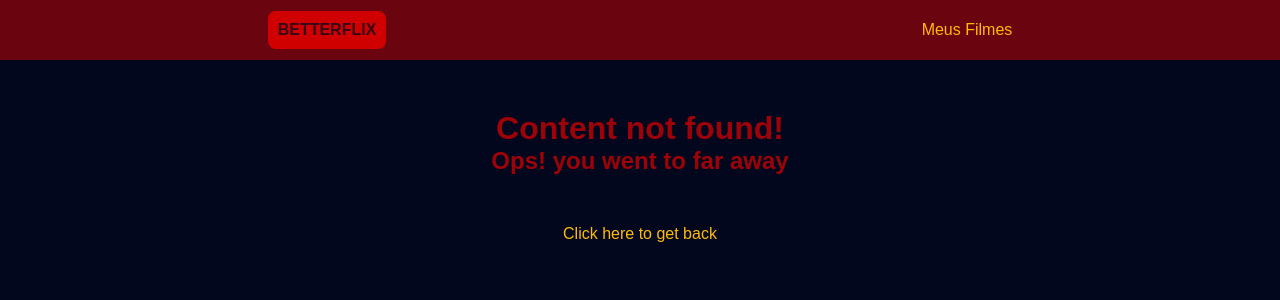
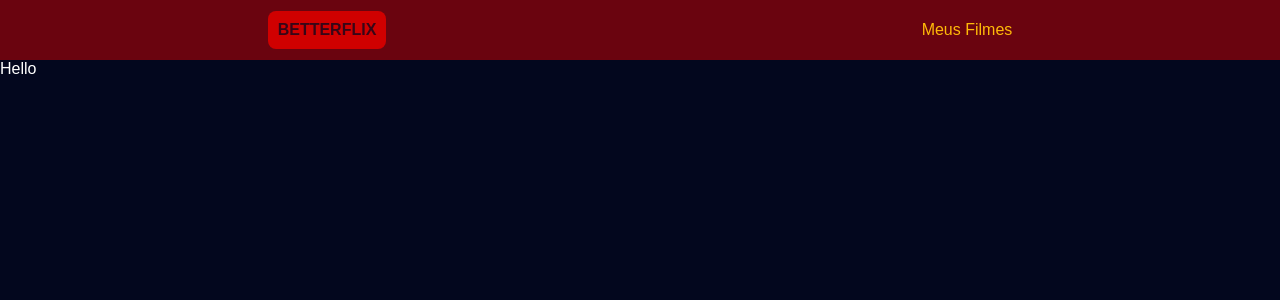
Before and after one commit to Siqm/BetterFlix, a React (Create React App) app in the folder frontend/: page /favorites in a window 1280 px wide. Before the commit this address had no page. Shown: the top 300 px of the page. Built offline with nearby package versions, Linux system fonts and the light colour scheme.

Commit message:
[Backup] Limpando repositorios locais

```diff
--- a/frontend/src/components/Header/index.js
+++ b/frontend/src/components/Header/index.js
@@ -8,7 +8,7 @@ export default function Header() {
                 BetterFlix
             </Link>
 
-            <Link className={styles.favoritos} to='/favoritos'>
+            <Link className={styles.favoritos} to='/favorites'>
                 Meus Filmes
             </Link>
         </header>
--- /dev/null
+++ b/frontend/src/pages/Favorites/index.jsx
@@ -0,0 +1,10 @@
+import styles from './styles.module.scss'
+
+export default function Favorites() {
+    return(
+        <div>
+            Hello
+        </div>
+
+    )
+}
--- /dev/null
+++ b/frontend/src/pages/Favorites/styles.module.scss
@@ -0,0 +1,3 @@
+div {
+    color: white;
+}
--- a/frontend/src/pages/Home/index.jsx
+++ b/frontend/src/pages/Home/index.jsx
@@ -8,6 +8,8 @@ export default function Home() {
     const [nowPlaying, setNowPlaying] = useState([]);
     const [topRated, setTopRated] = useState([]);
     const [upcoming, setUpcoming] = useState([]);
+    const [loading, setLoading] = useState(true);
+    const content = [nowPlaying, topRated, upcoming]
 
     useEffect(() => {
 
@@ -25,9 +27,11 @@ export default function Home() {
 
         async function loadNowPlaying() {
 
+
             const nowPlaying = (await getResult("movie/now_playing")).data.results
 
             setNowPlaying(nowPlaying)
+            setLoading(false)
         }
 
         async function loadTopRated() {
@@ -35,6 +39,7 @@ export default function Home() {
             const topRated = (await getResult("/movie/top_rated")).data.results
 
             setTopRated(topRated)
+            setLoading(false)
         }
 
         async function loadUpcoming() {
@@ -42,6 +47,8 @@ export default function Home() {
             const upcoming = (await getResult("/movie/upcoming")).data.results
 
             setUpcoming(upcoming)
+            setLoading(false)
+
         }
 
         loadNowPlaying()
@@ -50,6 +57,18 @@ export default function Home() {
 
 
     }, [])
+
+    if (loading) {
+
+        return (
+            <div className={styles.container}>
+                <h1>Now Playing</h1>
+                <div className={styles.movieContainer}>
+                    <h3>Carregando filmes</h3>
+                </div>
+            </div>
+        )
+    }
 
 
     return (
--- a/frontend/src/pages/Movie/index.jsx
+++ b/frontend/src/pages/Movie/index.jsx
@@ -9,7 +9,6 @@ export default function Movie() {
   const { id } = useParams();
   const [movie, setMovie] = useState();
   const [loading, setLoading] = useState(true);
-
 
   useEffect(() => {
     async function loadMovie() {
@@ -34,7 +33,6 @@ export default function Movie() {
         <div>
             loading
         </div>
-
     )
   }
 
--- a/frontend/src/routes.js
+++ b/frontend/src/routes.js
@@ -1,6 +1,7 @@
 import { BrowserRouter, Routes, Route } from "react-router-dom";
 import Error from "./components/Error";
 import Header from "./components/Header";
+import Favorites from "./pages/Favorites";
 import Home from "./pages/Home";
 import Movie from "./pages/Movie";
 
@@ -11,6 +12,7 @@ export default function RouterApp() {
             <Routes>
                 <Route path='/' element={<Home/>}/>
                 <Route path="/movie/:id" element={<Movie/>}/>
+                <Route path='/favorites' element={<Favorites/>}/>
 
                 <Route path='*' element={<Error/>}/>
             </Routes>
```
Also changed, not shown: 1 other file (tests, documents, lock files or other folders). Lines whose indentation alone changed are shown as unchanged.
